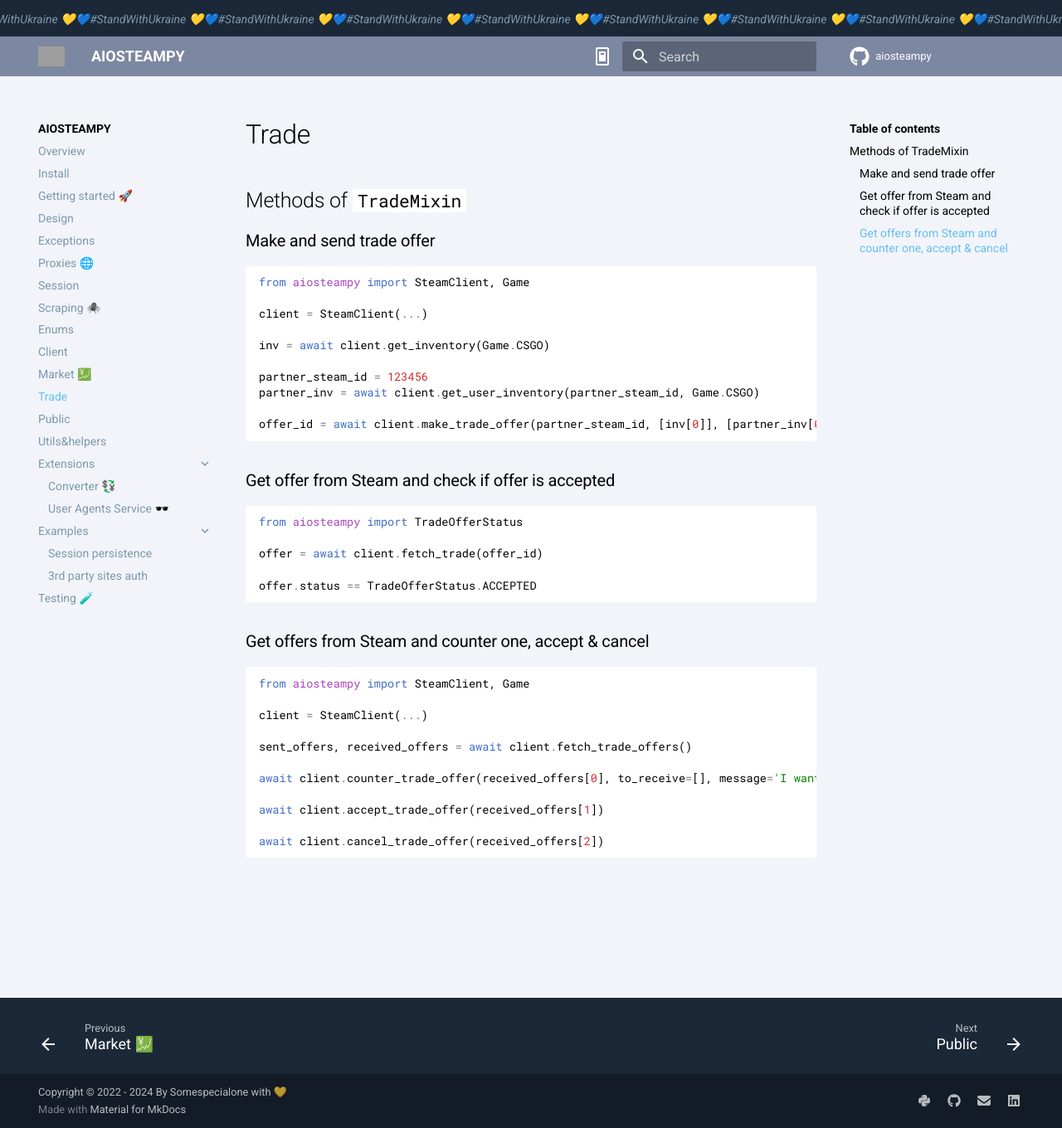
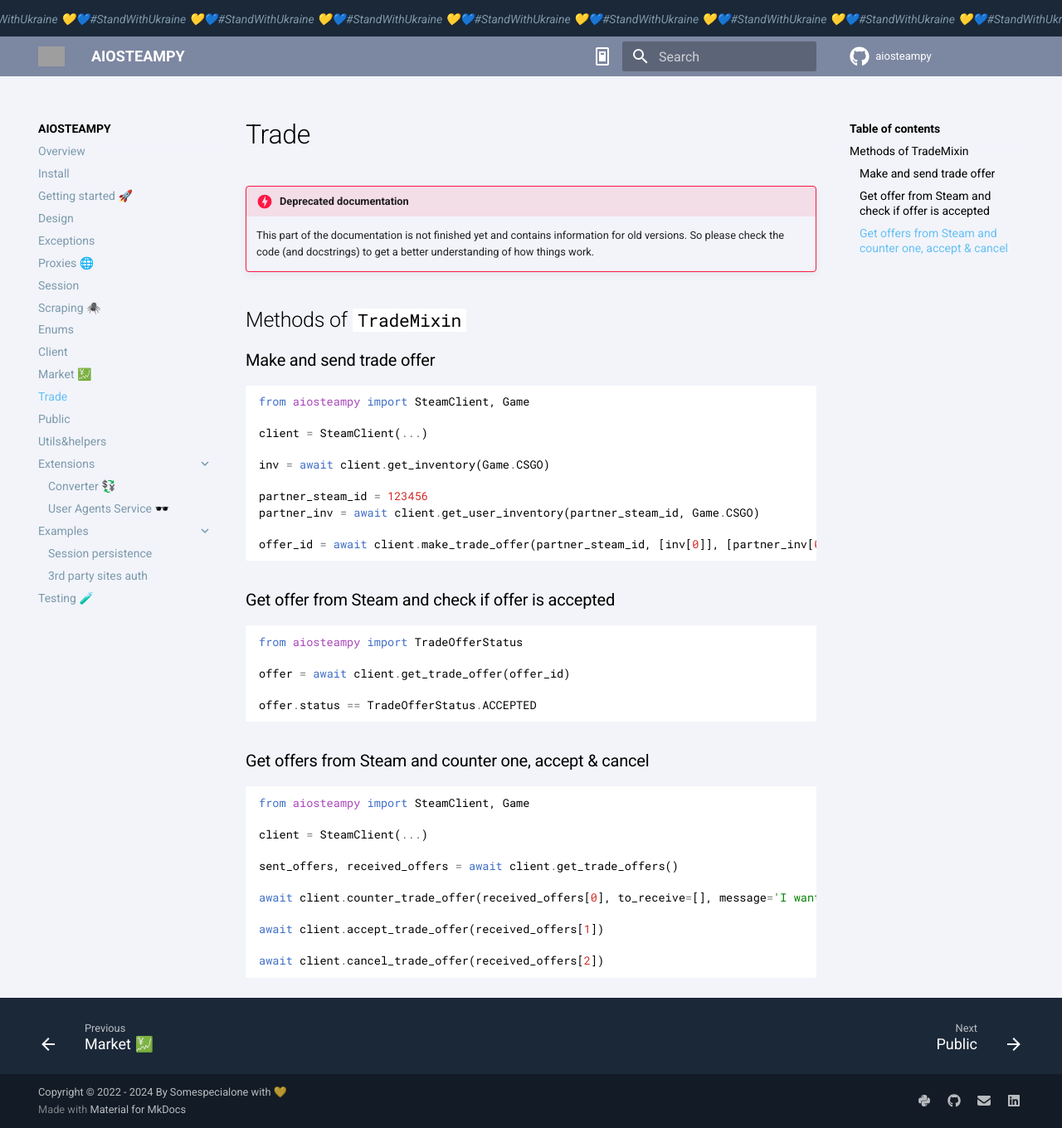
Before and after one commit to somespecialone/aiosteampy, an MkDocs documentation site: the page built from docs/trade.md, in a window 1280 px wide and 1360 px high. Shown: the whole window at 83% size. Built offline with MkDocs 1.6.1 and Material for MkDocs 9.7.7, drawn with Linux system fonts in a browser that asks for light colours; comment, search, counter and statistics services are not loaded; grey boxes are pictures that could not be loaded.

Commit message:
📖 Docs deprecation warnings

````diff
--- a/docs/trade.md
+++ b/docs/trade.md
@@ -1,3 +1,8 @@
+!!! danger "Deprecated documentation"
+    This part of the documentation is not finished yet and contains information for old versions.
+    So please check the code (and docstrings) to get a better understanding of how things work.
+
+
 ## Methods of `TradeMixin`
 
 ### Make and send trade offer
@@ -20,20 +25,19 @@
 ```python
 from aiosteampy import TradeOfferStatus
 
-offer = await client.fetch_trade(offer_id)
+offer = await client.get_trade_offer(offer_id)
 
 offer.status == TradeOfferStatus.ACCEPTED
 ```
 
 ### Get offers from Steam and counter one, accept & cancel
 
-
 ```python
 from aiosteampy import SteamClient, Game
 
 client = SteamClient(...)
 
-sent_offers, received_offers = await client.fetch_trade_offers()
+sent_offers, received_offers = await client.get_trade_offers()
 
 await client.counter_trade_offer(received_offers[0], to_receive=[], message='I want this to be a gift!')
 
````
Also changed, not shown: docs/client.md (+2 -2 lines), docs/market.md (+10 -0 lines), docs/public.md (+6 -1 lines).
